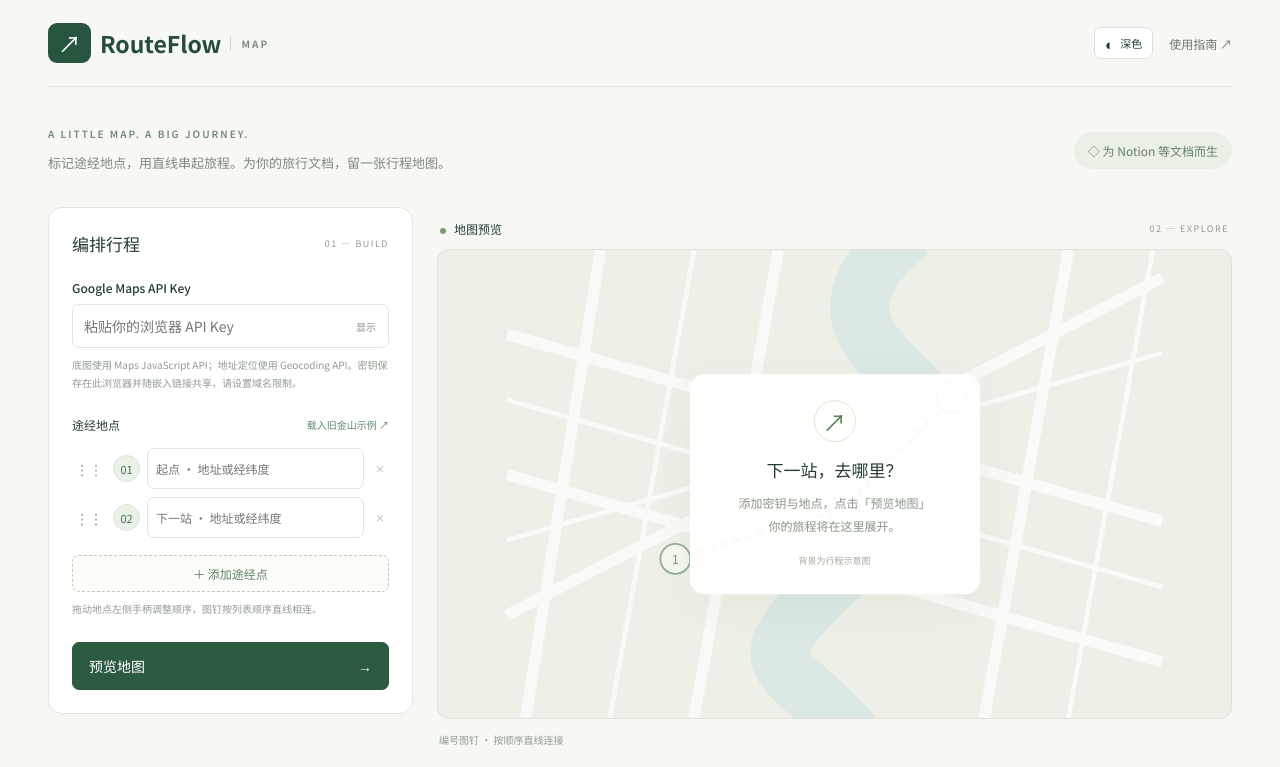
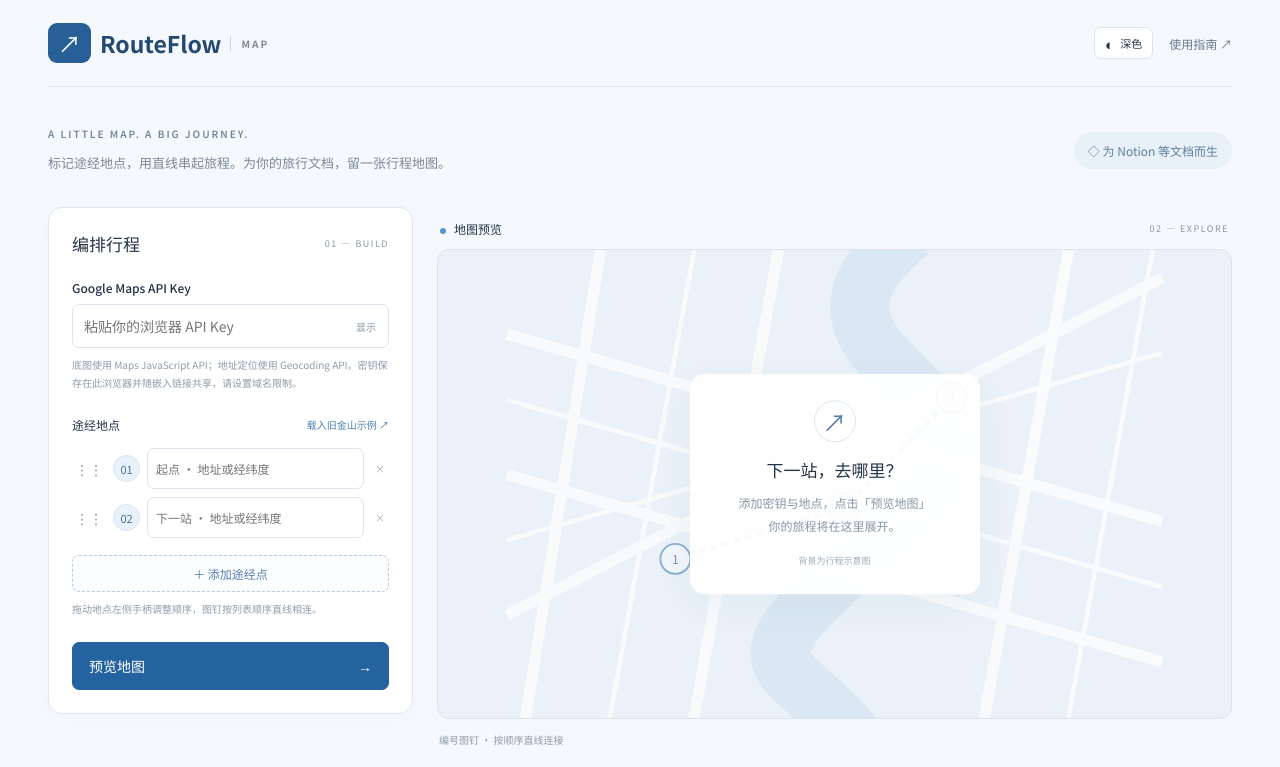
Before and after one commit to EShuoTan-Labs/routeflow-map, a React (Vite) app: page / in a window 1280 px wide. Shown: the top 767 px of the page. Built offline with nearby package versions, Linux system fonts and the light colour scheme.

Commit message:
更改主题色

```diff
--- a/src/MapView.tsx
+++ b/src/MapView.tsx
@@ -86,7 +86,7 @@ export function MapView({ config }: { config: Config }) {
         map: map.current,
         path: [position, next],
         geodesic: false,
-        strokeColor: "#315e45",
+        strokeColor: "#2f6da6",
         strokeWeight: selected === i ? 8 : 4,
         strokeOpacity: selected === null || selected === i ? 0.95 : 0.35,
       });
--- a/src/style.css
+++ b/src/style.css
@@ -1,8 +1,8 @@
 @import url("https://fonts.googleapis.com/css2?family=Noto+Sans+SC:wght@400;500;600;700&display=swap");
 :root {
   font-family: "Noto Sans SC", system-ui, sans-serif;
-  color: #243c37;
-  background: #f7f8f4;
+  color: #243447;
+  background: #f5f8fc;
   font-synthesis: none;
   font-size: 14px;
   color-scheme: light;
@@ -36,7 +36,7 @@ summary {
 }
 button {
   cursor: pointer;
-  border: 1px solid #dce3dc;
+  border: 1px solid #dbe3ed;
   background: #fff;
   border-radius: 7px;
   padding: 9px 12px;
@@ -47,33 +47,33 @@ button:disabled {
   opacity: 0.4;
 }
 button:hover:enabled {
-  background: #edf4ee;
+  background: #edf4fb;
 }
 a {
-  color: #28735b;
+  color: #2563a6;
 }
 button:focus-visible,
 a:focus-visible,
 summary:focus-visible {
-  outline: 3px solid #90bfa8;
+  outline: 3px solid #8bb8e8;
   outline-offset: 3px;
 }
 input,
 select,
 textarea {
   width: 100%;
-  border: 1px solid #dfe5dd;
+  border: 1px solid #dce4ee;
   border-radius: 7px;
   background: #fff;
   padding: 11px;
-  color: #304b42;
+  color: #30465f;
   outline: none;
 }
 input:focus,
 select:focus,
 textarea:focus {
-  border-color: #388a65;
-  box-shadow: 0 0 0 3px #388a6514;
+  border-color: #3b82c4;
+  box-shadow: 0 0 0 3px #3b82c414;
 }
 .app-shell {
   max-width: 1440px;
@@ -85,7 +85,7 @@ header {
   display: flex;
   align-items: center;
   justify-content: space-between;
-  border-bottom: 1px solid #e2e7dd;
+  border-bottom: 1px solid #e1e7ef;
 }
 .header-actions {
   display: flex;
@@ -107,13 +107,13 @@ header {
   font-size: 23px;
   font-weight: 700;
   text-decoration: none;
-  color: #254c3c;
+  color: #244a73;
   display: flex;
   align-items: center;
   gap: 9px;
 }
 .logo > span {
-  background: #28553d;
+  background: #285f96;
   color: #fff;
   padding: 3px 10px;
   border-radius: 9px;
@@ -122,14 +122,14 @@ header {
 .logo small {
   font-size: 10px;
   letter-spacing: 2px;
-  color: #7c8b7f;
-  border-left: 1px solid #ccd6cc;
+  color: #7b8999;
+  border-left: 1px solid #ccd7e3;
   padding-left: 10px;
 }
 .github {
   font-size: 12px;
   text-decoration: none;
-  color: #67786d;
+  color: #66788b;
 }
 .intro {
   display: flex;
@@ -143,7 +143,7 @@ header {
 .eyebrow {
   font-size: 10px;
   letter-spacing: 2px;
-  color: #718977;
+  color: #71879d;
   font-weight: 600;
 }
 h1 {
@@ -153,19 +153,19 @@ h1 {
   font-weight: 600;
 }
 h1 span {
-  color: #4d805f;
+  color: #3478b8;
 }
 .intro p,
 .share p {
   font-size: 13px;
-  color: #7d897e;
+  color: #7c8998;
   margin: 0;
   line-height: 1.8;
 }
 .embed-badge {
   font-size: 12px;
-  color: #67816a;
-  background: #eaf0e5;
+  color: #5f7f9f;
+  background: #e8f0f8;
   padding: 10px 14px;
   border-radius: 24px;
 }
@@ -178,9 +178,9 @@ h1 span {
 .editor {
   padding: 23px;
   background: white;
-  border: 1px solid #e1e7dd;
+  border: 1px solid #e0e7ef;
   border-radius: 14px;
-  box-shadow: 0 4px 16px #254c3c03;
+  box-shadow: 0 4px 16px #244a7305;
 }
 .section-heading,
 .preview-heading {
@@ -200,7 +200,7 @@ h2 {
 .preview-heading > span {
   font-size: 9px;
   letter-spacing: 1.5px;
-  color: #8d9a8f;
+  color: #8998a8;
 }
 .field-label {
   display: block;
@@ -210,7 +210,7 @@ h2 {
 }
 .key-input {
   display: flex;
-  border: 1px solid #dfe5dd;
+  border: 1px solid #dce4ee;
   border-radius: 7px;
   overflow: hidden;
 }
@@ -221,12 +221,12 @@ h2 {
 .key-input button {
   border: 0;
   font-size: 10px;
-  color: #839184;
+  color: #8292a3;
 }
 .hint {
   font-size: 10px;
   line-height: 1.8;
-  color: #909b90;
+  color: #8e9cab;
   margin: 8px 0 0;
 }
 .stops-heading {
@@ -244,7 +244,7 @@ h3 {
   border: 0;
   padding: 0;
   font-size: 10px;
-  color: #5e8969;
+  color: #4d7fad;
 }
 .stop-row {
   display: flex;
@@ -253,15 +253,15 @@ h3 {
 }
 .stop-number {
   font-size: 11px;
-  background: #eaf1e6;
-  border: 1px solid #dbe6d6;
+  background: #e9f1fa;
+  border: 1px solid #d8e5f2;
   flex-shrink: 0;
   border-radius: 50%;
   width: 27px;
   height: 27px;
   display: grid;
   place-items: center;
-  color: #4a7156;
+  color: #47749f;
 }
 .stop-row input {
   min-width: 0;
@@ -291,11 +291,11 @@ h3 {
   left: 0;
   top: -10px;
   bottom: -10px;
-  border-left: 1px dashed #c9d8c7;
+  border-left: 1px dashed #c8d8e8;
 }
 .segment select {
   font-size: 10px;
-  background: #f6f8f3;
+  background: #f4f8fc;
   padding: 6px 3px;
   min-width: 0;
   border: 0;
@@ -303,18 +303,18 @@ h3 {
 .add-stop {
   margin-top: 17px;
   width: 100%;
-  border: 1px dashed #bdcdb7;
-  color: #5d8061;
+  border: 1px dashed #b8cde2;
+  color: #557fa8;
   font-size: 12px;
-  background: #fcfdf9;
+  background: #fbfdff;
 }
 .primary {
-  background: #2d5b42;
+  background: #2563a0;
   color: white;
-  border-color: #2d5b42;
+  border-color: #2563a0;
 }
 .primary:hover:enabled {
-  background: #214a34;
+  background: #1d4f82;
 }
 .preview-button {
   width: 100%;
@@ -338,16 +338,16 @@ h3 {
   width: 6px;
   height: 6px;
   border-radius: 50%;
-  background: #789e70;
+  background: #5b93c8;
   margin-right: 8px;
 }
 .preview-canvas {
   height: 470px;
   position: relative;
-  border: 1px solid #dce4d7;
+  border: 1px solid #d9e4ef;
   border-radius: 12px;
   overflow: hidden;
-  background: #edf0e6;
+  background: #eaf1f8;
 }
 iframe {
   width: 100%;
@@ -369,7 +369,7 @@ iframe {
 }
 .river {
   fill: none;
-  stroke: #d5e6e2;
+  stroke: #d5e5f2;
   stroke-width: 63;
 }
 .streets {
@@ -381,20 +381,20 @@ iframe {
   stroke-width: 5;
 }
 .sample-route {
-  stroke: #7b9d75;
+  stroke: #6b9ac8;
   stroke-width: 4;
   stroke-dasharray: 7 6;
   fill: none;
 }
 .map-art circle {
-  fill: #f7faf3;
-  stroke: #6c9470;
+  fill: #f5f9fd;
+  stroke: #6292c0;
   stroke-width: 2;
 }
 .map-art text {
   font-size: 13px;
   text-anchor: middle;
-  fill: #4e6f51;
+  fill: #496f95;
 }
 .empty-card {
   position: absolute;
@@ -405,7 +405,7 @@ iframe {
   text-align: center;
   background: #fffffff0;
   border: 1px solid white;
-  box-shadow: 0 10px 40px #3857370d;
+  box-shadow: 0 10px 40px #294f760d;
   border-radius: 14px;
   padding: 25px 16px;
 }
@@ -414,21 +414,21 @@ iframe {
   place-items: center;
   width: 42px;
   height: 42px;
-  border: 1px solid #dce8d9;
+  border: 1px solid #dae7f2;
   border-radius: 50%;
-  color: #628361;
+  color: #5a82aa;
   font-size: 24px;
   margin-bottom: 15px;
 }
 .empty-card p {
   font-size: 12px;
-  color: #8b978a;
+  color: #8998a6;
   line-height: 1.9;
   margin: 10px 0;
 }
 .empty-card small {
   font-size: 9px;
-  color: #a4afa0;
+  color: #a1adba;
 }
 .legend {
   display: flex;
@@ -436,7 +436,7 @@ iframe {
   align-items: center;
   padding: 16px 2px;
   font-size: 10px;
-  color: #768576;
+  color: #748697;
 }
 .legend span {
   display: flex;
@@ -455,8 +455,8 @@ iframe {
   font-size: 9px;
 }
 .share {
-  background: #edf2e8;
-  border: 1px solid #e1e8dc;
+  background: #ebf2f9;
+  border: 1px solid #dfe8f1;
   border-radius: 12px;
   padding: 21px;
   display: flex;
@@ -479,7 +479,7 @@ iframe {
 }
 .share-actions button {
   font-size: 11px;
-  background: #f9fbf7;
+  background: #f8fbfe;
 }
 .share textarea {
   height: 60px;
@@ -497,7 +497,7 @@ footer {
   display: flex;
   justify-content: space-between;
   font-size: 10px;
-  color: #97a18f;
+  color: #94a1af;
   padding: 28px 0;
 }
 .errors {
@@ -511,7 +511,7 @@ footer {
 .embed-map {
   position: fixed;
   inset: 0;
-  background: #eef2e9;
+  background: #ebf2f9;
 }
 .google-map {
   height: 100%;
@@ -527,11 +527,11 @@ footer {
 .map-controls button,
 .map-controls a {
   background: white;
-  border: 1px solid #dce3dc;
+  border: 1px solid #dbe3ed;
   padding: 10px 13px;
   border-radius: 8px;
   box-shadow: 0 2px 10px #0001;
-  color: #315c43;
+  color: #315f8e;
   font-size: 12px;
   text-decoration: none;
 }
@@ -554,21 +554,21 @@ footer {
 }
 .route-summary summary span {
   float: right;
-  color: #83917e;
+  color: #8292a3;
   font-size: 10px;
 }
 .muted {
   font-size: 10px;
-  color: #82917e;
+  color: #8191a2;
   line-height: 1.7;
 }
 .result {
   padding: 12px 0;
-  border-top: 1px solid #e5ebdf;
+  border-top: 1px solid #e3eaf2;
   font-size: 11px;
 }
 .result.selected {
-  background: #f1f5ee;
+  background: #eef4fa;
 }
 .result-title {
   display: flex;
@@ -583,7 +583,7 @@ footer {
 .result-place {
   margin-top: 8px;
   overflow-wrap: anywhere;
-  color: #768573;
+  color: #748697;
 }
 .result p {
   line-height: 1.7;
@@ -618,7 +618,7 @@ footer {
   line-height: 1.9;
 }
 .map-pin {
-  background: #315e45;
+  background: #2f6da6;
   color: white;
   border: 2px solid white;
   border-radius: 50% 50% 50% 0;
@@ -732,46 +732,46 @@ footer {
 }
 
 :root[data-theme="dark"] {
-  color: #dbe7e1;
-  background: #111815;
+  color: #dbe6f1;
+  background: #111923;
 }
 :root[data-theme="dark"] button,
 :root[data-theme="dark"] input,
 :root[data-theme="dark"] select,
 :root[data-theme="dark"] textarea {
-  color: #d8e4de;
-  background: #1b2621;
-  border-color: #35443d;
+  color: #d7e3ef;
+  background: #1a2633;
+  border-color: #344658;
 }
 :root[data-theme="dark"] button:hover:enabled {
-  background: #26372f;
+  background: #25384b;
 }
 :root[data-theme="dark"] a {
-  color: #8bc9aa;
+  color: #87bced;
 }
 :root[data-theme="dark"] input:focus,
 :root[data-theme="dark"] select:focus,
 :root[data-theme="dark"] textarea:focus {
-  border-color: #67ad8a;
-  box-shadow: 0 0 0 3px #67ad8a24;
+  border-color: #62a3df;
+  box-shadow: 0 0 0 3px #62a3df24;
 }
 :root[data-theme="dark"] header,
 :root[data-theme="dark"] footer {
-  border-color: #2b3932;
+  border-color: #2a3a4b;
 }
 :root[data-theme="dark"] .logo {
-  color: #d7e9df;
+  color: #d7e7f5;
 }
 :root[data-theme="dark"] .logo > span,
 :root[data-theme="dark"] .primary,
 :root[data-theme="dark"] .map-pin {
-  color: #f6fff9;
-  background: #347254;
-  border-color: #347254;
+  color: #f5faff;
+  background: #2f6fa8;
+  border-color: #2f6fa8;
 }
 :root[data-theme="dark"] .logo small {
-  color: #92a39a;
-  border-color: #45564e;
+  color: #91a3b5;
+  border-color: #445a6f;
 }
 :root[data-theme="dark"] .github,
 :root[data-theme="dark"] .intro p,
@@ -782,94 +782,94 @@ footer {
 :root[data-theme="dark"] .muted,
 :root[data-theme="dark"] .result-place,
 :root[data-theme="dark"] .route-summary summary span {
-  color: #94a79d;
+  color: #93a7ba;
 }
 :root[data-theme="dark"] .eyebrow,
 :root[data-theme="dark"] .section-heading > span,
 :root[data-theme="dark"] .preview-heading > span,
 :root[data-theme="dark"] .key-input button,
 :root[data-theme="dark"] .empty-card small {
-  color: #82978c;
+  color: #8097ad;
 }
 :root[data-theme="dark"] .embed-badge,
 :root[data-theme="dark"] .stop-number {
-  color: #a6d2b9;
-  background: #22332a;
-  border-color: #3b5045;
+  color: #a3cbed;
+  background: #213448;
+  border-color: #3a526a;
 }
 :root[data-theme="dark"] .editor,
 :root[data-theme="dark"] .empty-card,
 :root[data-theme="dark"] .map-controls a,
 :root[data-theme="dark"] .route-summary,
 :root[data-theme="dark"] .map-error {
-  background: #18221d;
-  border-color: #303f38;
+  background: #172330;
+  border-color: #2f4255;
   box-shadow: 0 8px 28px #0005;
 }
 :root[data-theme="dark"] .key-input {
-  border-color: #35443d;
+  border-color: #344658;
 }
 :root[data-theme="dark"] .text-button,
 :root[data-theme="dark"] .compass {
-  color: #91c3a5;
+  color: #8bb9df;
 }
 :root[data-theme="dark"] .segment-line {
-  border-color: #475b50;
+  border-color: #465e75;
 }
 :root[data-theme="dark"] .segment select {
-  background: #202d27;
+  background: #1f2e3e;
 }
 :root[data-theme="dark"] .add-stop {
-  color: #9bc7ad;
-  background: #17221d;
-  border-color: #4a6255;
+  color: #98c1e4;
+  background: #162331;
+  border-color: #49657e;
 }
 :root[data-theme="dark"] .primary:hover:enabled {
-  background: #428463;
+  background: #3d82bd;
 }
 :root[data-theme="dark"] .preview-canvas,
 :root[data-theme="dark"] .embed-map {
-  background: #17231f;
-  border-color: #33443b;
+  background: #162431;
+  border-color: #32475b;
 }
 :root[data-theme="dark"] .river {
-  stroke: #243b39;
+  stroke: #233c50;
 }
 :root[data-theme="dark"] .streets {
-  stroke: #2d3a34;
+  stroke: #2c3c4c;
 }
 :root[data-theme="dark"] .sample-route {
-  stroke: #7eaa80;
+  stroke: #78a9d3;
 }
 :root[data-theme="dark"] .map-art circle {
-  fill: #1d2a24;
-  stroke: #7ba27e;
+  fill: #1c2b39;
+  stroke: #75a3ca;
 }
 :root[data-theme="dark"] .map-art text {
-  fill: #b6ceb8;
+  fill: #b3cee5;
 }
 :root[data-theme="dark"] .empty-card p {
-  color: #9aada3;
+  color: #98adbf;
 }
 :root[data-theme="dark"] .compass {
-  border-color: #405449;
+  border-color: #3f5870;
 }
 :root[data-theme="dark"] .share {
-  background: #18261f;
-  border-color: #33463b;
+  background: #172738;
+  border-color: #324a60;
 }
 :root[data-theme="dark"] .share-actions button {
-  background: #202e27;
+  background: #1f3041;
 }
 :root[data-theme="dark"] .errors {
   color: #ffc09b;
   background: #3a261d;
 }
 :root[data-theme="dark"] .result {
-  border-color: #34443c;
+  border-color: #33475b;
 }
 :root[data-theme="dark"] .result.selected {
-  background: #223229;
+  background: #213448;
 }
 :root[data-theme="dark"] .warning {
   color: #e2aa73;
@@ -914,11 +914,11 @@ footer {
   touch-action: none;
   user-select: none;
   padding: 10px 3px;
-  color: #82927e;
+  color: #8193a6;
   flex-shrink: 0;
 }
 .drag-handle:focus-visible {
-  outline: 3px solid #90bfa8;
+  outline: 3px solid #8bb8e8;
   border-radius: 4px;
 }
 .stop.dragging {
@@ -928,7 +928,7 @@ footer {
   cursor: grabbing;
 }
 .stop.drop-target {
-  outline: 2px solid #90bfa8;
+  outline: 2px solid #8bb8e8;
   border-radius: 7px;
 }
 .result-title {
@@ -940,5 +940,5 @@ footer {
   overflow-wrap: anywhere;
 }
 .route-arrow {
-  color: #82927e;
+  color: #8193a6;
 }
```
